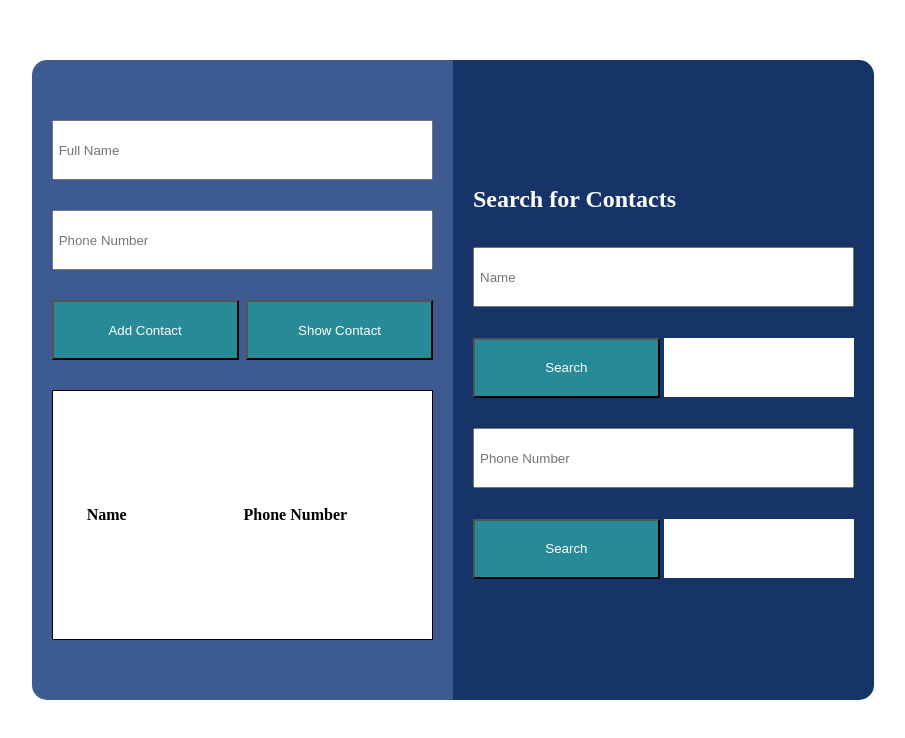
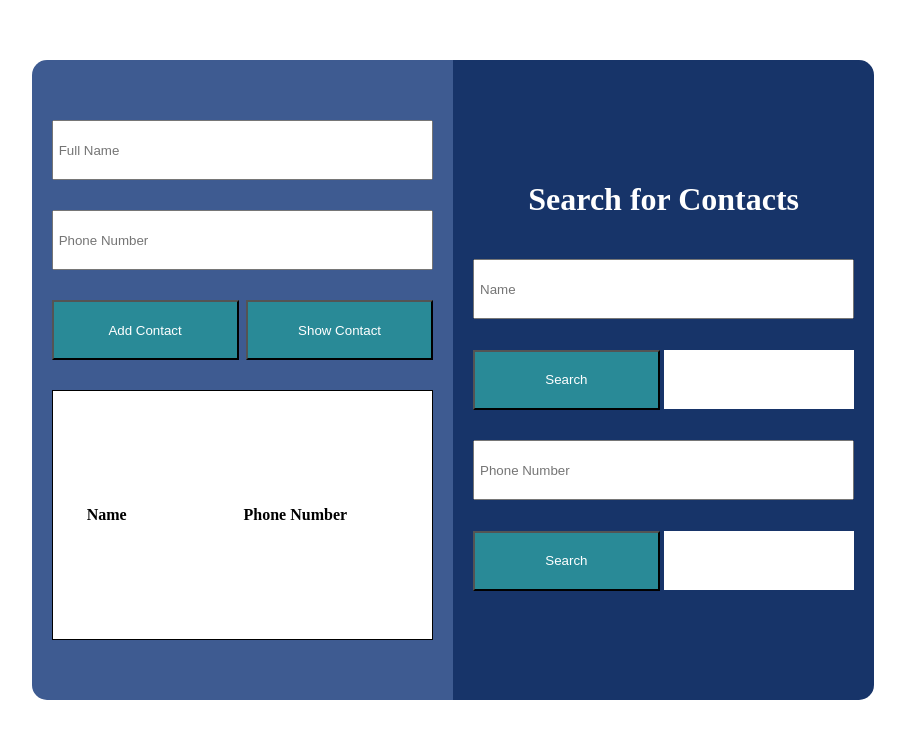
Before and after one commit to 7okiii/Lab1, a plain HTML site: page index.html in a window 1280 px wide. Shown: the part 108-846 px from the top of the page, without its empty margins (187-1092 px from the left). Drawn offline with Linux system fonts and the light colour scheme.

Commit message:
just few changes for design

```diff
--- a/stylesheet/style.scss
+++ b/stylesheet/style.scss
@@ -66,6 +66,8 @@
         }
         h2 {
             color: white;
+            text-align: center;
+            font-size: 2rem;
         }
         .box {
             display: flex;
```
Also changed, not shown: stylesheet/style.css, 1 other file.
